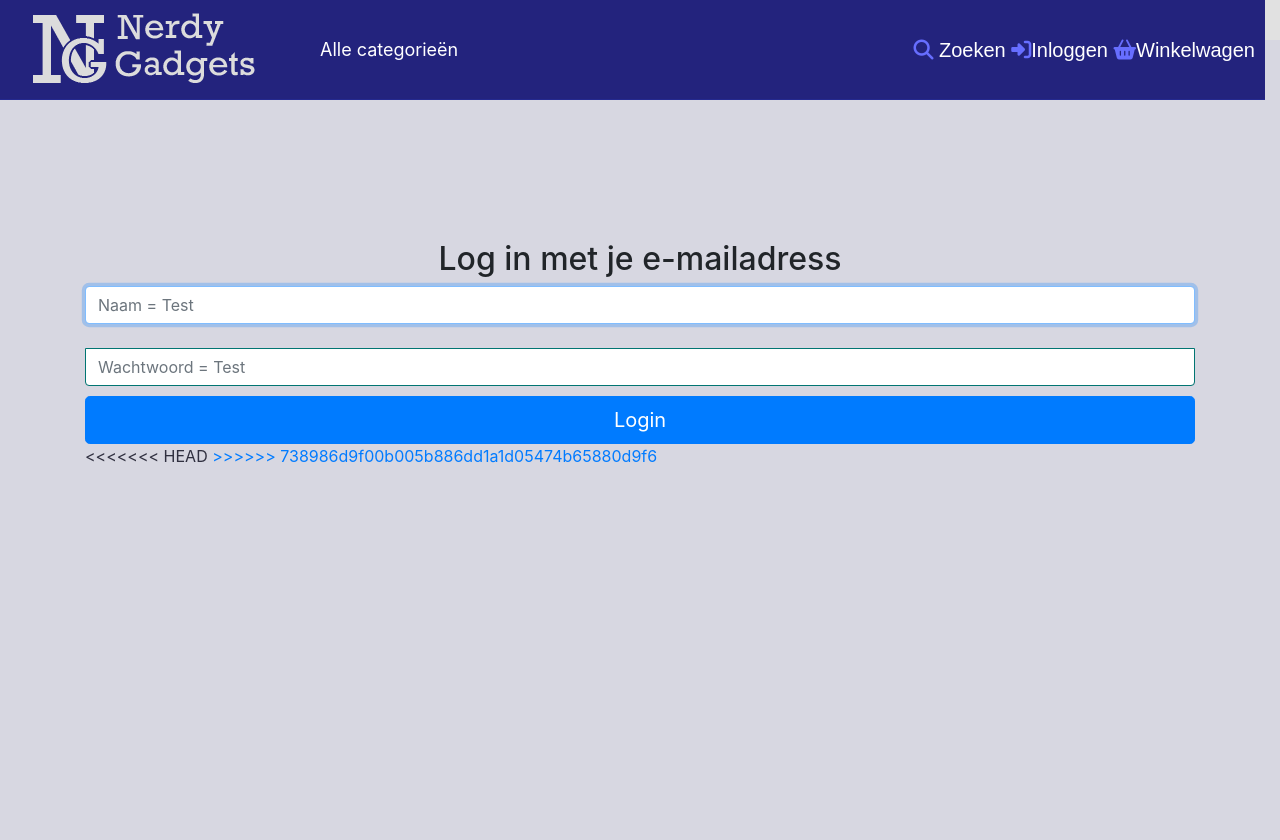
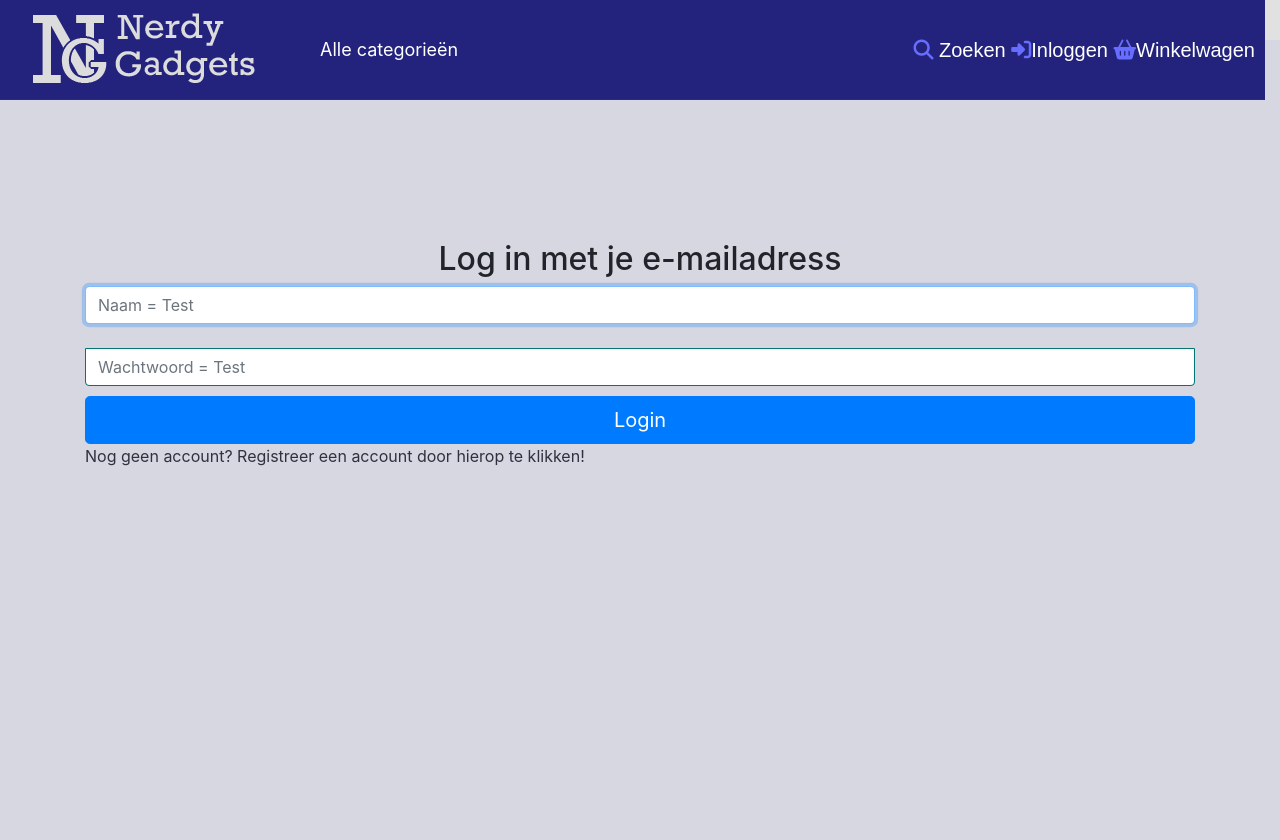
Before and after one commit to Leonvk/NerdyGadgets_i3, a PHP site: page /inloggen.php in a window 1280 px wide. Run offline with PHP 8.4, Linux system fonts and the light colour scheme; data that the repository does not hold is empty; some libraries are stand-ins or nearby versions; some web fonts are replaced.

Commit message:
Update inloggen.php

```diff
--- a/nerdygadgets/inloggen.php
+++ b/nerdygadgets/inloggen.php
@@ -60,11 +60,7 @@ include __DIR__ . "/header.php";
             <input type = "password" class = "form-control"
                name = "password" placeholder = "Wachtwoord = Test" required>
             <button class = "btn btn-lg btn-primary btn-block" type = "submit" name = "login">Login</button>
-<<<<<<< HEAD
-             <a href
-=======
              Nog geen account? Registreer een account door hierop te klikken!
->>>>>>> 738986d9f00b005b886dd1a1d05474b65880d9f6
          </form>
       </div>
    </body>
```
